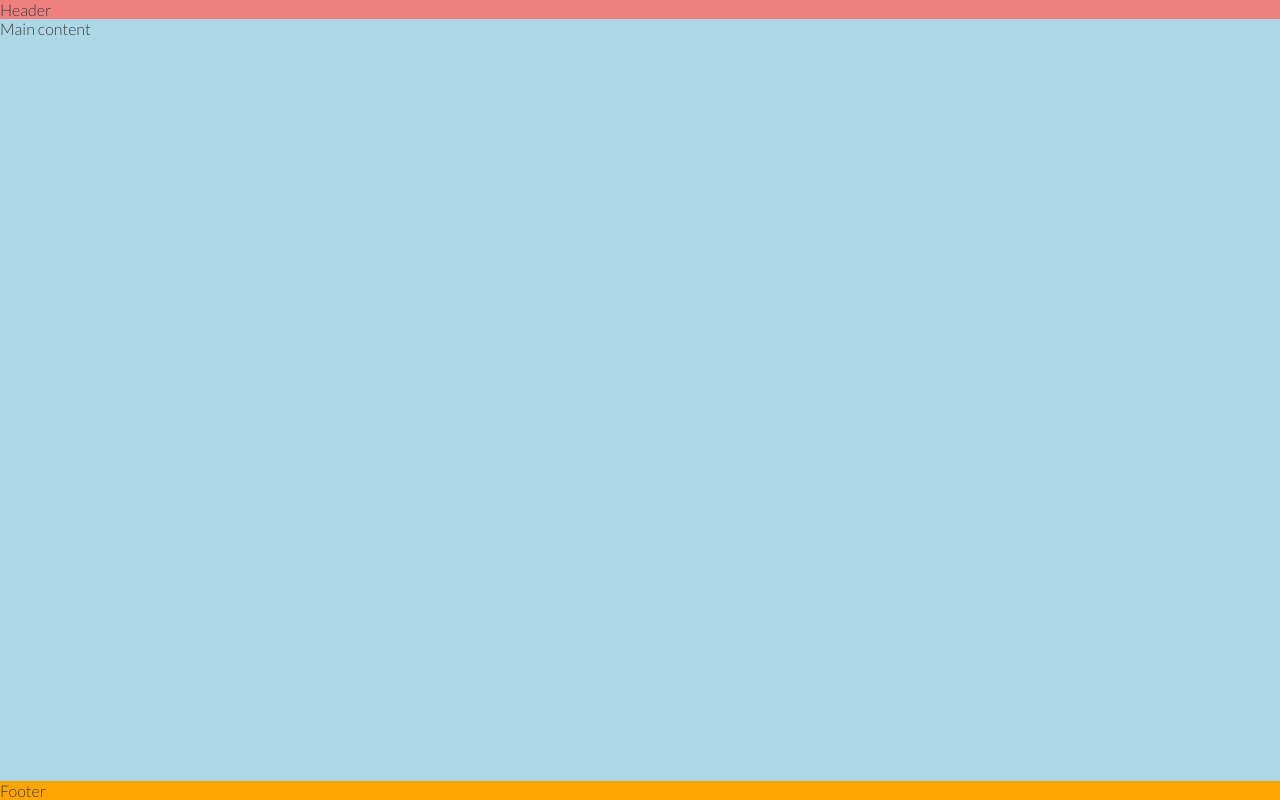
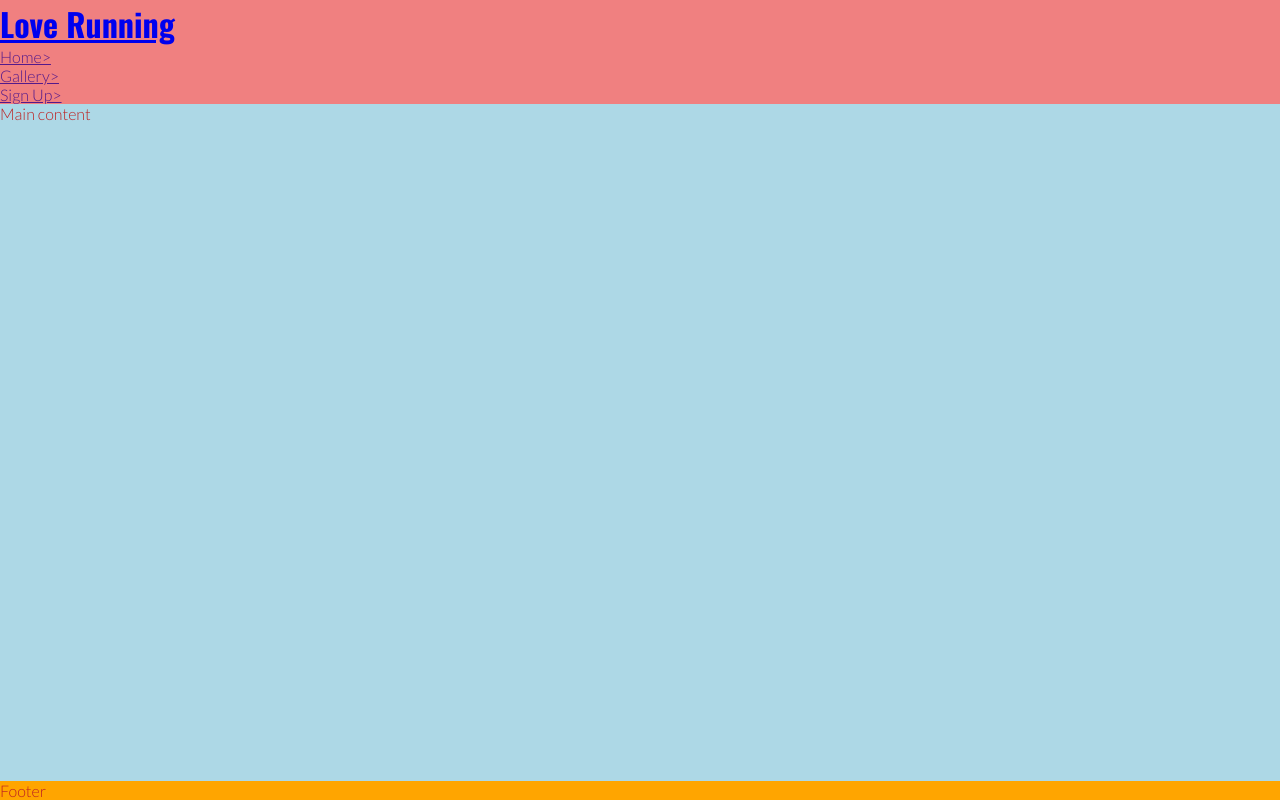
Before and after one commit to AlexWrexham/love-running, a plain HTML site: page index.html in a window 1280 px wide. Drawn offline with nearby package versions, Linux system fonts and the light colour scheme.

Commit message:
create navigation section

```diff
--- a/assets/css/style.css
+++ b/assets/css/style.css
@@ -14,7 +14,7 @@ body {
     display: flex;
     flex-direction: column;
     /* Generic project styles */
-    color: #3a3a3a;
+    color: #bd2222;
     font-family: 'Lato', sans-serif;
 }
 
@@ -27,6 +27,9 @@ header {
     background-color: lightcoral;
 }
 
+h1{
+    font-family: 'Oswald', sans-serif;
+}
 /* Main content */
 main {
     background-color: lightblue;
--- a/index.html
+++ b/index.html
@@ -44,7 +44,19 @@
 
     <!-- Header -->
 
-    <header>Header</header>
+    <header>
+    <a href="index.html">
+        <h1 id="logo">Love Running</h1>
+    </a>
+
+    <nav>
+<ul>
+<li> <a href="">Home></a></li>
+<li> <a href="">Gallery></a></li>
+<li> <a href="">Sign Up></a></li>
+    </ul>
+</nav>
+    </header>
 
 
 
```
